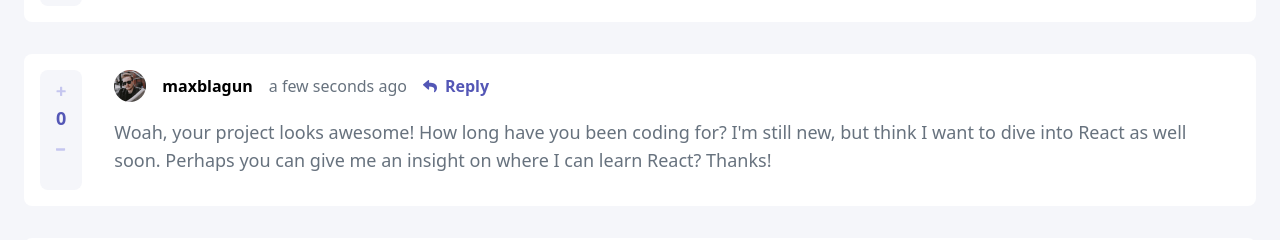
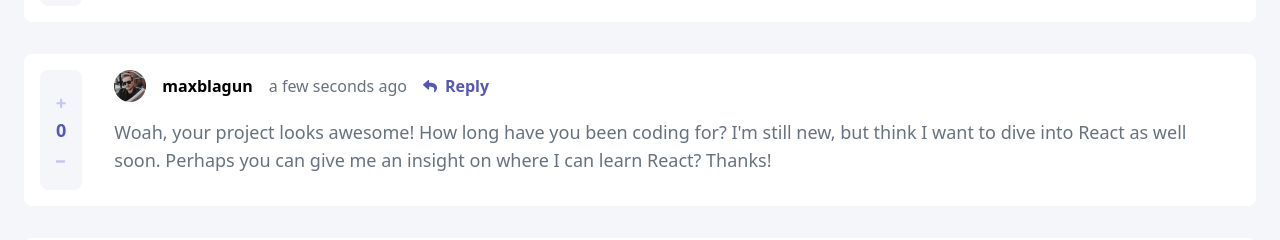
Before and after one commit to lavollmer/interactive-comments-app, a React (Vite) app: page / in a window 1280 px wide. Shown: the part 163-403 px from the top of the page. Built offline with nearby package versions, Linux system fonts and the light colour scheme.

Commit message:
refractoring code and centering the likes counter

```diff
--- a/src/components/CommentCard.jsx
+++ b/src/components/CommentCard.jsx
@@ -16,7 +16,6 @@
   replies,
   currentUser,
   onDelete,
-  replyBoxVisible,
   onAddReply,
 }) => {
   //creating a variable to hold the like count
@@ -39,10 +38,6 @@
     console.log(likes);
   };
 
-  // const timestamp = Date.now();
-  // const dateTimeAgo = moment(new Date(created_at)).fromNow();
-  // console.log(dateTimeAgo);
-
   const handleReplyClick = () => {
     setReplyText(`@${name} `);
     setShowReplyBox(true);
@@ -63,7 +58,7 @@
   return (
     <div className="flex flex-row justify-center bg-white rounded-lg w-full mt-8">
       {/* increment and decrement button */}
-      <div className="flex flex-col items-center rounded-lg bg-very-light-gray m-4 p-4">
+      <div className="flex flex-col items-center justify-center rounded-lg bg-very-light-gray m-4 p-4">
         {/* increase likes with onclick button */}
         <button title="increase" onClick={increaseLikes}>
           <img
```
